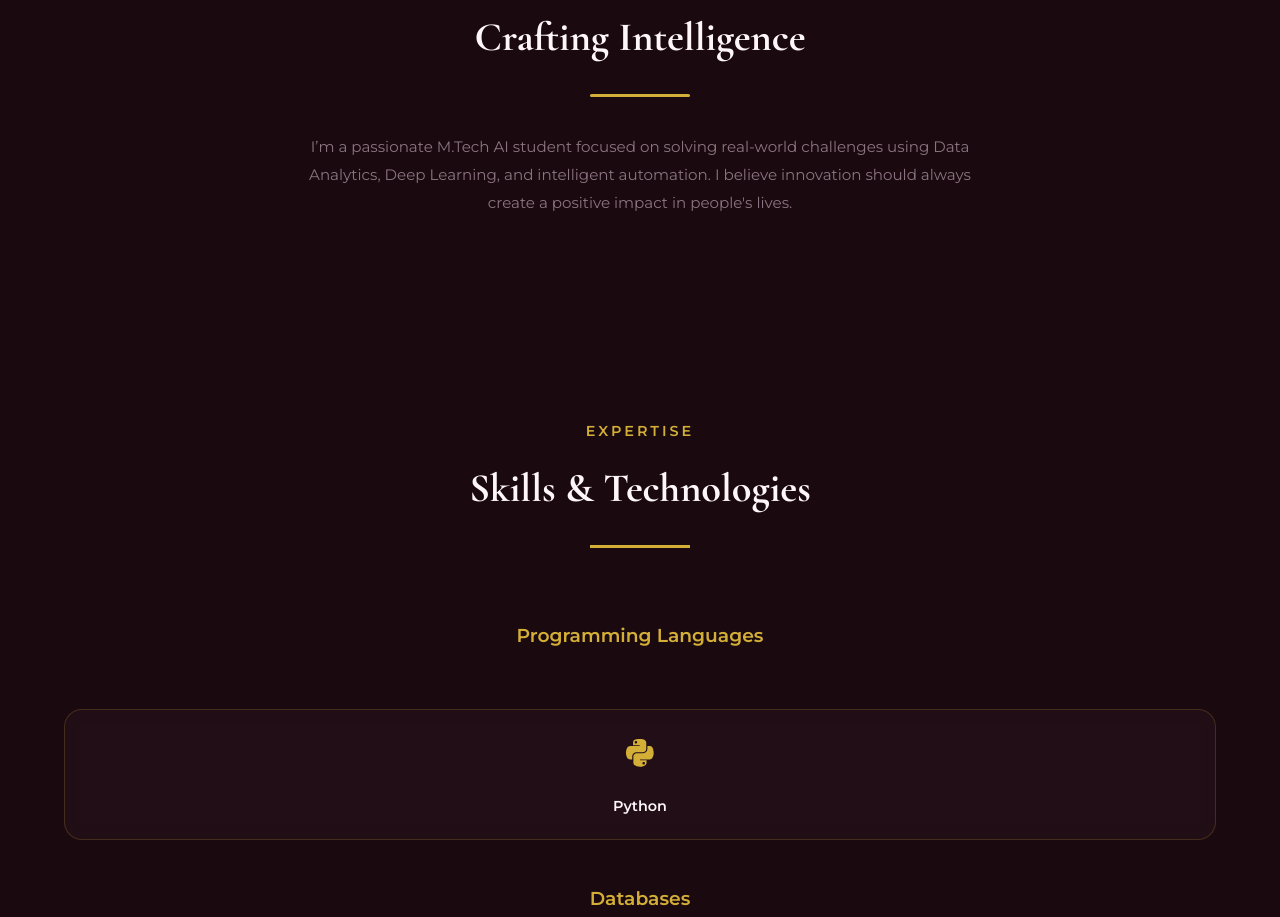
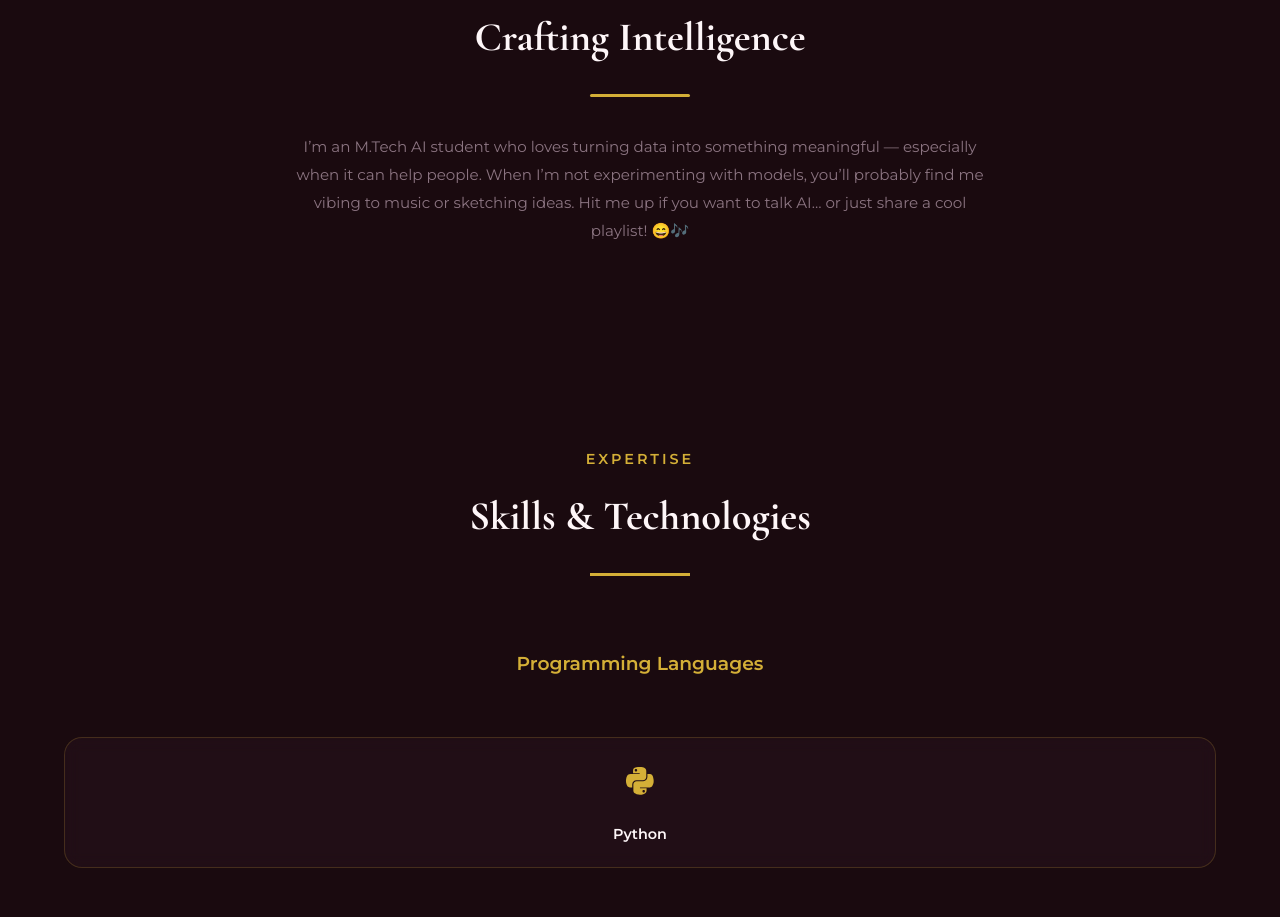
Before and after one commit to annapoorna-a-k/portfolio, a Next.js app: page / in a window 1280 px wide. Shown: the part 920-1837 px from the top of the page. Built offline with nearby package versions, Linux system fonts and the light colour scheme.

Commit message:
new about

```diff
--- a/components/About.tsx
+++ b/components/About.tsx
@@ -10,10 +10,9 @@ export default function About() {
         <h2 className={styles.sectionTitle}>Crafting Intelligence</h2>
         <div className={styles.decorativeLine}></div>
         <p className={styles.sectionDescription}>
-          I’m a passionate M.Tech AI student focused on solving real-world
-          challenges using Data Analytics, Deep Learning, and intelligent
-          automation. I believe innovation should always create a positive
-          impact in people's lives.
+          I’m an M.Tech AI student who loves turning data into something meaningful — especially when it can help people.
+When I’m not experimenting with models, you’ll probably find me vibing to music or sketching ideas.
+Hit me up if you want to talk AI… or just share a cool playlist! 😄🎶
         </p>
       </div>
     </section>
```
